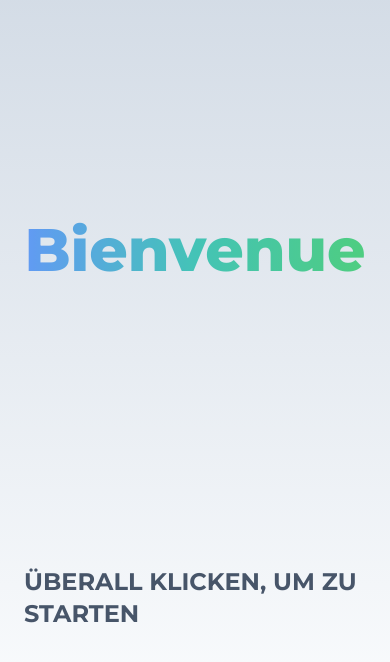
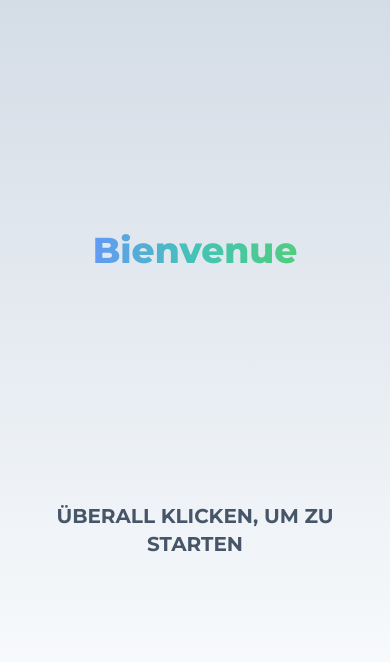
Before and after one commit to dawidglap/demo-webomo, a Next.js app: page / in a window 390 px wide. Shown: the part 166-828 px from the top of the page. Built offline with nearby package versions, Linux system fonts and the light colour scheme.

Commit message:
updated preoloader mobile

```diff
--- a/src/components/PreLoader.tsx
+++ b/src/components/PreLoader.tsx
@@ -62,7 +62,7 @@ const PreLoader = ({ onFinish }) => {
             animate={{ opacity: 1, y: 0 }}
             transition={{ duration: 0.8 }}
             // Apply gradient class randomly to each word
-            className={`bg-clip-text text-6xl font-extrabold text-transparent ${
+            className={`bg-clip-text  text-4xl font-extrabold text-transparent md:text-6xl ${
               gradients[index % gradients.length]
             } mb-4`}
           >
@@ -76,7 +76,7 @@ const PreLoader = ({ onFinish }) => {
             initial={{ opacity: 0 }}
             animate={{ opacity: 1 }}
             transition={{ duration: 0.5 }}
-            className="absolute bottom-10  px-6 py-2 text-2xl font-bold uppercase text-slate-600"
+            className="absolute bottom-28  px-6 py-2 text-center text-xl font-bold uppercase text-slate-600 md:text-2xl"
           >
             Überall klicken, um zu starten
           </motion.div>
```
